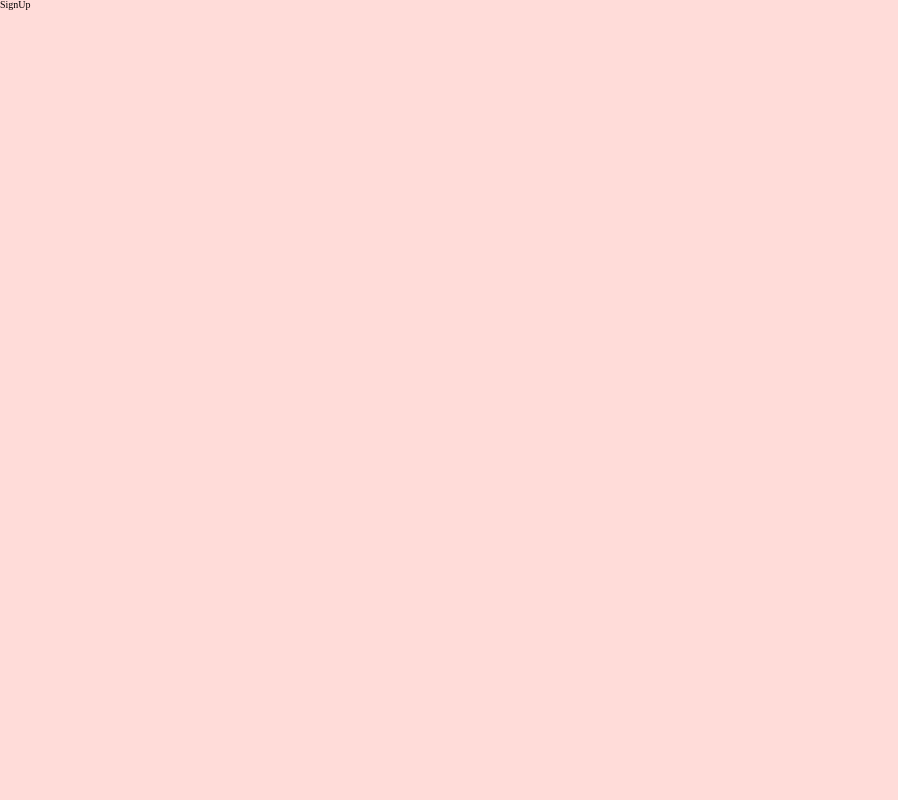
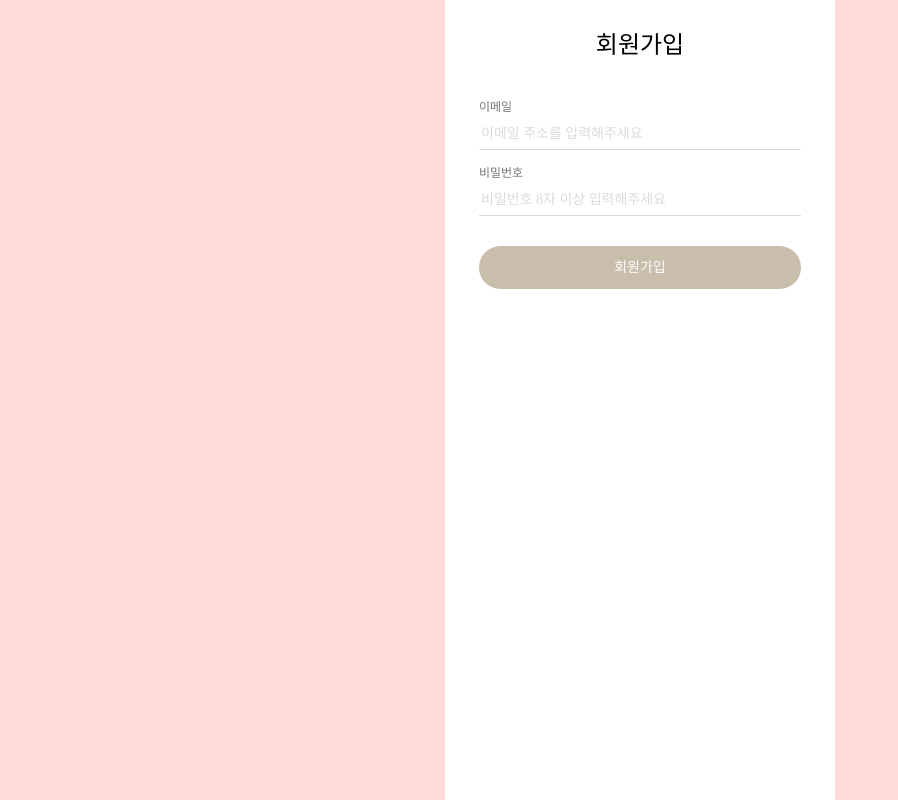
Before and after one commit to EllaSEON/wanted-pre-onboarding-frontend, a React (Create React App) app: page /signup in a window 1280 px wide. Shown: the whole page, without its empty margins (0-898 px from the left). Built offline with nearby package versions, Linux system fonts and the light colour scheme; a web font is replaced by a local one.

Commit message:
<feat> : 회원가입 페이지 완료

```diff
--- a/src/api/AuthAPI.js
+++ b/src/api/AuthAPI.js
@@ -3,7 +3,14 @@ import axios from "axios";
 
 const AuthAPI = {
   async getSignIn(email, password) {
-    const data = await axios.post(`${BASE_URL}auth/signin`, {
+    const Data = await axios.post(`${BASE_URL}auth/signin`, {
+      email,
+      password,
+    });
+    return Data;
+  },
+  async getSignUp(email, password) {
+    const data = await axios.post(`${BASE_URL}auth/signup`, {
       email,
       password,
     });
--- /dev/null
+++ b/src/components/AuthForm/AuthForm.jsx
@@ -0,0 +1,85 @@
+import { useState } from "react";
+import { useNavigate } from "react-router-dom";
+import AuthAPI from "../../api/AuthAPI";
+import Input from "../Input/Input";
+import * as S from "./AuthForm.style";
+
+const AuthForm = ({ signUp }) => {
+  const navigate = useNavigate();
+  const [email, setEmail] = useState("");
+  const [password, setPassword] = useState("");
+  const [isValid, setIsValid] = useState(false); // disabled를 결정하는 state
+
+  const handleData = (event) => {
+    if (event.target.type === "email") {
+      setEmail(event.target.value);
+    } else if (event.target.type === "password") {
+      setPassword(event.target.value);
+    }
+  };
+
+  // 유효성검사에 따라 버튼색이 바뀌는 함수
+  const handleCheckValid = () => {
+    return email.includes("@") && password.length >= 8
+      ? setIsValid(true)
+      : setIsValid(false);
+  };
+
+  const handleSubmit = async (event) => {
+    event.preventDefault();
+    if (signUp) {
+      const data = await AuthAPI.getSignUp(email, password);
+      navigate("/signin");
+      console.log(data);
+    } else {
+      const data = await AuthAPI.getSignIn(email, password);
+      localStorage.setItem("access_token", data.data.access_token);
+      navigate("/todolist");
+    }
+  };
+
+  return (
+    <S.InputFormWrapper>
+      <S.MainWrapper>
+        <S.MainTitle>{signUp ? "회원가입" : "로그인"}</S.MainTitle>
+        <form onSubmit={handleSubmit}>
+          <Input
+            data-testid="email-input"
+            label="이메일"
+            forid="email"
+            type="email"
+            placeholder="이메일 주소를 입력해주세요"
+            value={email}
+            onChange={handleData}
+            onKeyUp={handleCheckValid}
+          />
+          <Input
+            data-testid="password-input"
+            label="비밀번호"
+            forid="password"
+            type="password"
+            placeholder="비밀번호 8자 이상 입력해주세요"
+            value={password}
+            onChange={handleData}
+            onKeyUp={handleCheckValid}
+          />
+          {signUp ? (
+            <S.SubmitBtn
+              data-testid="signin-button"
+              children="회원가입"
+              disabled={!isValid}
+            />
+          ) : (
+            <S.SubmitBtn
+              data-testid="signup-button"
+              children="로그인"
+              disabled={!isValid}
+            />
+          )}
+        </form>
+      </S.MainWrapper>
+    </S.InputFormWrapper>
+  );
+};
+
+export default AuthForm;
--- a/src/pages/SignIn/SignIn.style.jsx
+++ b/src/components/AuthForm/AuthForm.style.jsx
@@ -1,9 +1,9 @@
 import { Link } from "react-router-dom";
 import styled from "styled-components";
-import Button from "../../components/Button/Button";
+import Button from "../Button/Button";
 import { AllWrappCss, MainWrappCss } from "../../styles/Globalstyled";
 
-export const LoginWrapper = styled.section`
+export const InputFormWrapper = styled.section`
   ${AllWrappCss};
 `;
 export const MainWrapper = styled.section`
@@ -13,18 +13,18 @@ export const MainWrapper = styled.section`
   align-items: center;
 `;
 
-export const LoginTitle = styled.h1`
+export const MainTitle = styled.h1`
   margin: 30px 0 40px;
   font-weight: 500;
   font-size: 2.4rem;
   line-height: 3rem;
 `;
 
-export const LoginBtn = styled(Button)`
+export const SubmitBtn = styled(Button)`
   margin: 30px 0 20px;
 `;
 
-export const LoginLink = styled(Link)`
+export const JoinEmailLink = styled(Link)`
   font-size: 1.2rem;
   text-decoration: none;
   line-height: 1.5rem;
--- a/src/pages/SignIn/SingIn.jsx
+++ b/src/pages/SignIn/SingIn.jsx
@@ -1,72 +1,10 @@
-import { useState } from "react";
-import { useNavigate } from "react-router-dom";
-import AuthAPI from "../../api/AuthAPI";
-import Input from "../../components/Input/Input";
-import * as S from "./SignIn.style";
+import InputForm from "../../components/AuthForm/AuthForm";
 
 const SignIn = () => {
-  const navigate = useNavigate();
-  const [email, setEmail] = useState("");
-  const [password, setPassword] = useState("");
-  const [isValid, setIsValid] = useState(false); // disabled를 결정하는 state
-  const [message, setMessage] = useState("");
-
-  const handleData = (event) => {
-    if (event.target.type === "email") {
-      setEmail(event.target.value);
-    } else if (event.target.type === "password") {
-      setPassword(event.target.value);
-      setMessage("비밀번호 8자리 이상 입력하세요");
-    }
-  };
-
-  // 정규표현식 일치 엽에 따라 버튼색이 바뀌는 함수
-  const handleCheckValid = () => {
-    return email.includes("@") && password.length >= 8
-      ? setIsValid(true) || setMessage("")
-      : setIsValid(false);
-  };
-
-  const handleSubmit = async (event) => {
-    event.preventDefault();
-    const data = await AuthAPI.getSignIn(email, password);
-    localStorage.setItem("access_token", data.data.access_token);
-    navigate("/todolist");
-  };
-
   return (
-    <S.LoginWrapper>
-      <S.MainWrapper>
-        <S.LoginTitle>로그인</S.LoginTitle>
-        <form onSubmit={handleSubmit}>
-          <Input
-            data-testid="email-input"
-            label="이메일"
-            forid="email"
-            type="email"
-            value={email}
-            onChange={handleData}
-            onKeyUp={handleCheckValid}
-          />
-          <Input
-            data-testid="password-input"
-            label="비밀번호"
-            forid="password"
-            type="password"
-            value={password}
-            onChange={handleData}
-            onKeyUp={handleCheckValid}
-          />
-          <div>{message}</div>
-          <S.LoginBtn
-            data-testid="signin-button"
-            children="로그인"
-            disabled={!isValid}
-          />
-        </form>
-        <S.LoginLink to="/signup">이메일로 회원가입</S.LoginLink>
-      </S.MainWrapper>
-    </S.LoginWrapper>
+    <>
+      <InputForm />;
+    </>
   );
 };
 
--- a/src/pages/SignUp/SignUp.jsx
+++ b/src/pages/SignUp/SignUp.jsx
@@ -1,5 +1,9 @@
+import InputForm from "../../components/AuthForm/AuthForm";
+
+// SignUp true/false 에 따라 InputForm 페이지에서 로그인 화면 보일지 회원가입 화면 보일지 달라짐
+
 const SignUp = () => {
-  return <div>SignUp</div>;
+  return <InputForm signUp={true} />;
 };
 
 export default SignUp;
```
